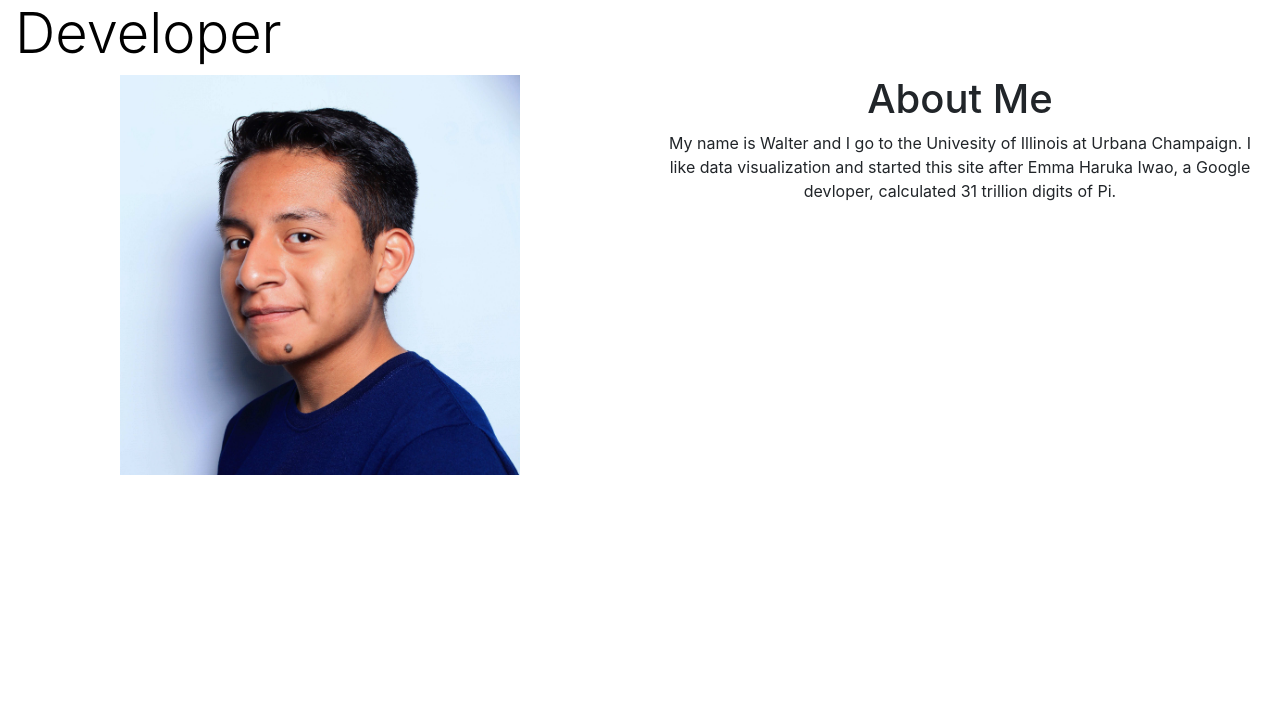
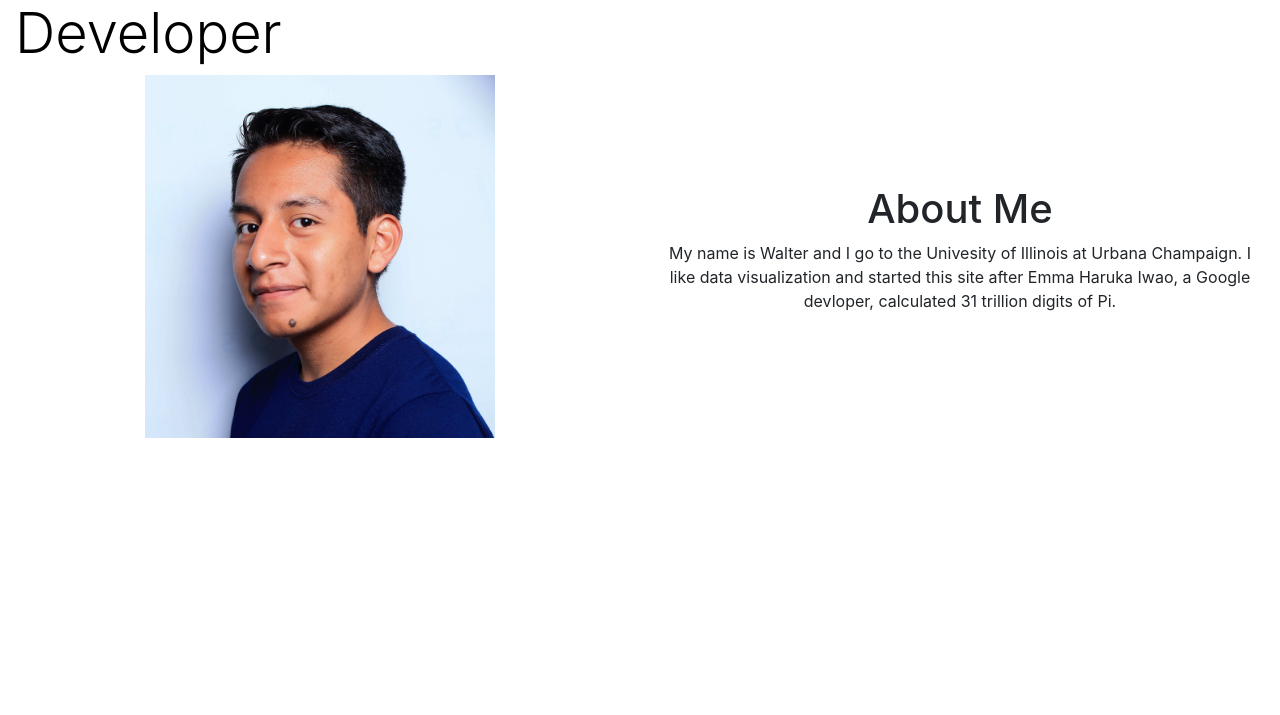
Before and after one commit to UruchimaW/Pi-Visualization-Web-App, a Python web app: template templates/aboutus.html in a window 1280 px wide. Shown: the part 56-771 px from the top of the page. Run offline with Jinja, Linux system fonts and the light colour scheme; the template is opened without the code that fills it, so the values that code supplies are empty; some libraries are stand-ins or nearby versions.

Commit message:
Photo Resize
Fixed photo resize for certain devices

```diff
--- a/templates/aboutus.html
+++ b/templates/aboutus.html
@@ -36,10 +36,10 @@
       <div class="row">
         <div class="col">
           <div class="text-center">
-            <img src="/static/headshot.jpg" style="height: 400px;width:400px;">
+            <img src="/static/headshot.jpg" style="width:350px;">
           </div>
         </div>
-        <div class="col">
+        <div class="col align-self-center">
           <div class="col">
             <h1 class="text-center">About Me</h1>
           </div>
```
